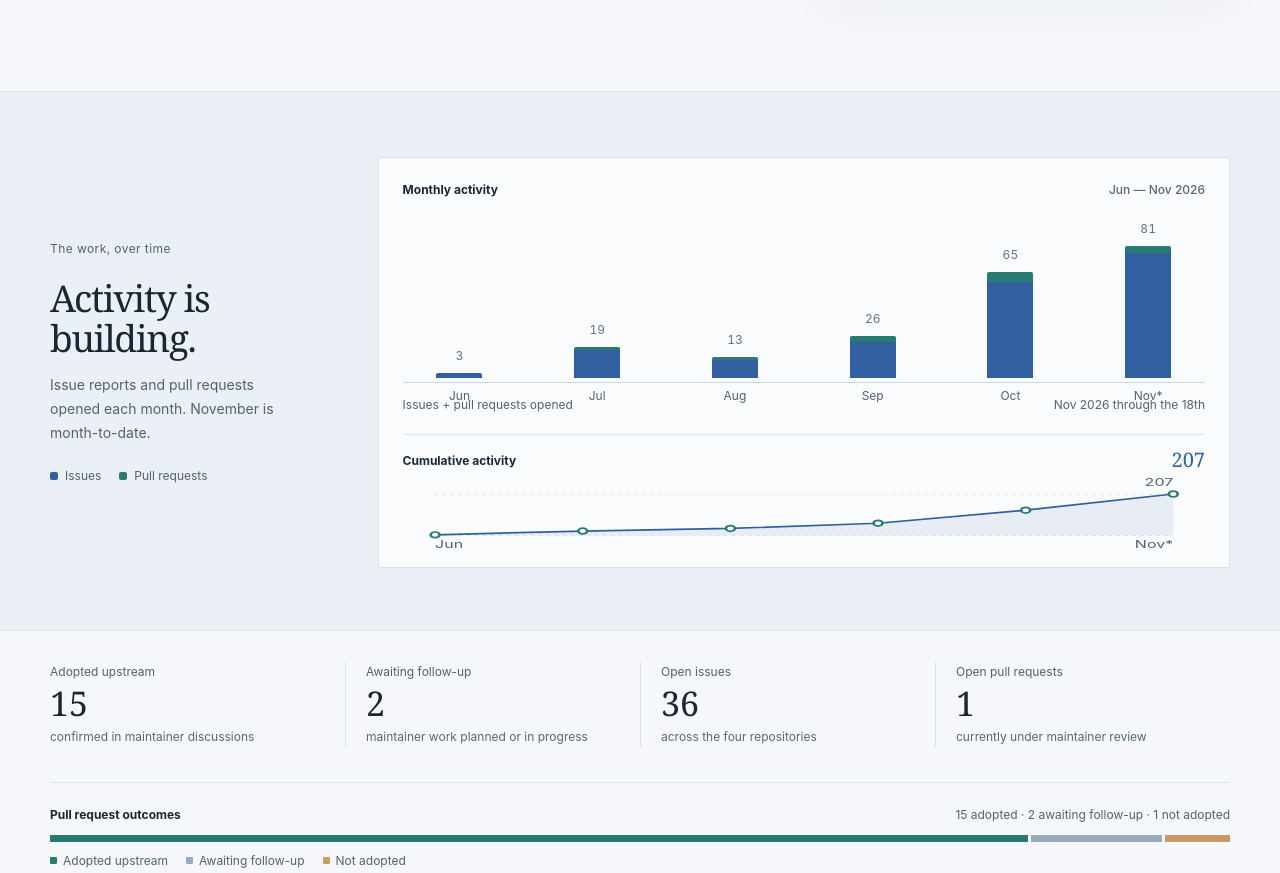
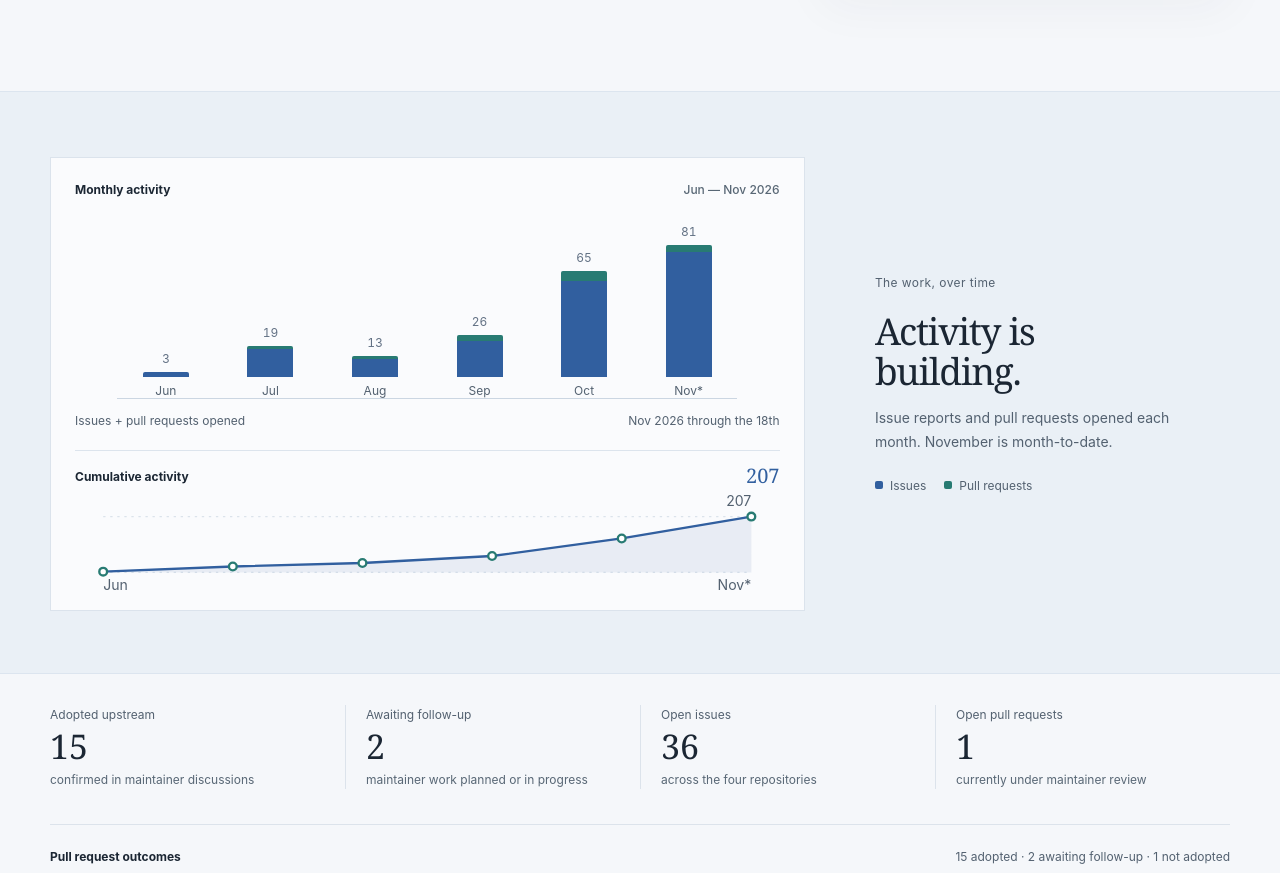
Before and after one commit to exGeni/exgeni.github.io, a plain HTML site: page index.html in a window 1280 px wide. Shown: the part 524-1397 px from the top of the page. Drawn offline with Linux system fonts and the light colour scheme.

Commit message:
Fix activity chart layout

```diff
--- a/index.html
+++ b/index.html
@@ -6,7 +6,7 @@
   <meta name="theme-color" content="#f5f7fa">
   <meta name="description" content="Open-source work by Evgenii Lopatin (exGeni) across AI agent infrastructure, developer tooling and automation.">
   <title>Evgenii Lopatin — Open-source work</title>
-  <link rel="stylesheet" href="styles.css?v=chart-restore-3">
+  <link rel="stylesheet" href="styles.css?v=activity-layout-4">
 </head>
 <body>
   <header class="site-header wrap">
--- a/styles.css
+++ b/styles.css
@@ -57,9 +57,12 @@ h1 em { color: var(--blue); font-style: normal; }
 .adoption-line { display: flex; align-items: center; gap: 11px; padding-top: 13px; border-top: 1px solid var(--line); color: var(--muted); font-size: 12px; line-height: 1.45; }
 .adoption-number { color: var(--teal); font: 500 28px/1 var(--serif); }
 .activity-section { background: #eaf0f6; border-block: 1px solid #dce5ef; }
-.activity-grid { display: grid; grid-template-columns: 245px 1fr; gap: 7%; align-items: center; padding-block: 65px 62px; }
+.activity-grid { display: grid; grid-template-columns: minmax(0, 1.7fr) minmax(240px, .8fr); grid-template-areas: "chart intro"; gap: clamp(32px, 5.5vw, 72px); align-items: center; padding-block: 65px 62px; }
+.section-intro { grid-area: intro; }
+.chart-panel { grid-area: chart; min-width: 0; }
 .section-intro h2, .distribution-copy h2, .section-heading-row h2, .approach-section h2 { margin-bottom: 14px; font: 500 37px/1.1 var(--serif); letter-spacing: -.035em; }
-.section-intro p:not(.eyebrow), .distribution-copy p:not(.eyebrow) { max-width: 235px; color: var(--muted); font-size: 14px; line-height: 1.7; }
+.section-intro p:not(.eyebrow) { max-width: 300px; color: var(--muted); font-size: 14px; line-height: 1.7; }
+.distribution-copy p:not(.eyebrow) { max-width: 235px; color: var(--muted); font-size: 14px; line-height: 1.7; }
 .mini-legend { display: flex; gap: 18px; margin-top: 22px; color: var(--muted); font-size: 12px; }
 .mini-legend span { display: flex; align-items: center; gap: 7px; }
 .mini-legend i { display: inline-block; width: 8px; height: 8px; border-radius: 2px; }
@@ -68,17 +71,17 @@ h1 em { color: var(--blue); font-style: normal; }
 .chart-panel { padding: 22px 24px 16px; background: rgba(255,255,255,.75); border: 1px solid #dbe3ec; }
 .chart-heading { color: var(--ink); font-size: 12px; font-weight: 650; }
 .chart-period { color: var(--soft); font-size: 12px; font-weight: 450; }
-.monthly-chart { display: grid; grid-template-columns: repeat(auto-fit, minmax(36px, 1fr)); align-items: end; gap: clamp(12px, 3vw, 32px); height: 184px; padding: 20px 4px 0; border-bottom: 1px solid #cbd6e2; }
-.month-column { height: 100%; display: flex; flex-direction: column; justify-content: end; align-items: center; gap: 8px; min-width: 0; }
-.month-total { color: #627184; font-size: 12px; font-variant-numeric: tabular-nums; }
-.month-bar { width: min(100%, 46px); min-height: 2px; display: flex; flex-direction: column-reverse; justify-content: flex-start; overflow: hidden; border-radius: 2px 2px 0 0; background: #dce5ef; }
+.monthly-chart { display: grid; grid-template-columns: repeat(6, minmax(0, 1fr)); align-items: end; gap: clamp(8px, 1.2vw, 16px); width: min(100%, 620px); height: 200px; margin-inline: auto; padding: 20px 4px 0; border-bottom: 1px solid #cbd6e2; }
+.month-column { height: 100%; display: flex; flex-direction: column; justify-content: end; align-items: center; gap: 6px; min-width: 0; }
+.month-total { color: #627184; font-size: 12px; line-height: 1.25; font-variant-numeric: tabular-nums; flex: 0 0 auto; }
+.month-bar { width: min(100%, 46px); min-height: 2px; display: flex; flex: 0 0 auto; flex-direction: column-reverse; justify-content: flex-start; overflow: hidden; border-radius: 2px 2px 0 0; background: #dce5ef; }
 .month-bar .issues { display: block; background: var(--blue); }
 .month-bar .prs { display: block; background: var(--teal); }
-.month-label { color: var(--muted); font-size: 12px; }
+.month-label { color: var(--muted); font-size: 12px; line-height: 1.25; flex: 0 0 auto; }
 .chart-foot { padding-top: 12px; color: var(--muted); font-size: 12px; }
 .cumulative-block { margin-top: 20px; padding-top: 15px; border-top: 1px solid #dce4ed; }
 .cumulative-block .chart-heading strong { color: var(--blue); font: 500 20px/1 var(--serif); }
-.cumulative-chart { height: 76px; margin-top: 5px; }
+.cumulative-chart { height: clamp(88px, 8vw, 112px); margin-top: 5px; }
 .cumulative-chart svg { display: block; width: 100%; height: 100%; overflow: visible; }
 .cumulative-grid { fill: none; stroke: #dbe3eb; stroke-width: 1; stroke-dasharray: 2 4; }
 .cumulative-area { fill: rgba(49,95,159,.09); }
@@ -174,7 +177,7 @@ code { padding: 1px 4px; background: #e4eaf0; color: #34475d; font-size: .9em; b
   }
   .hero { grid-template-columns: 1fr; gap: 40px; padding-block: 67px; }
   .hero-ledger { max-width: 520px; }
-  .activity-grid { grid-template-columns: 1fr; gap: 25px; }
+  .activity-grid { grid-template-columns: 1fr; grid-template-areas: "intro" "chart"; gap: 25px; }
   .section-intro p:not(.eyebrow) { max-width: 420px; }
   .mini-legend { margin-top: 12px; }
   .distribution-section { gap: 35px; }
@@ -195,7 +198,8 @@ code { padding: 1px 4px; background: #e4eaf0; color: #34475d; font-size: .9em; b
   .activity-grid { padding-block: 47px; }
   .section-intro h2, .distribution-copy h2, .section-heading-row h2 { font-size: 32px; }
   .chart-panel, .distribution-chart { padding-inline: 14px; }
-  .monthly-chart { height: 160px; gap: 8px; }
+  .monthly-chart { height: 200px; gap: 8px; }
+  .cumulative-chart { height: 76px; }
   .month-total, .month-label { font-size: 12px; }
   .metrics-section { grid-template-columns: 1fr 1fr; row-gap: 24px; padding-block: 25px; }
   .outcomes-heading { display: block; }
```
